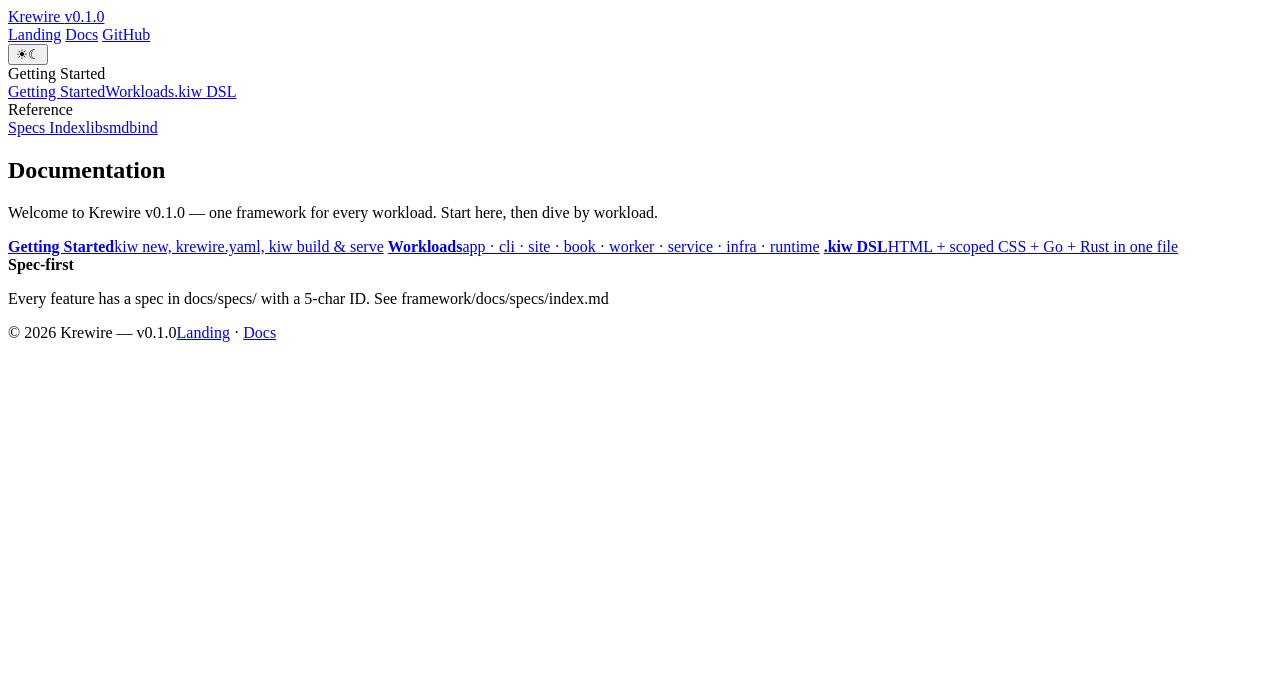
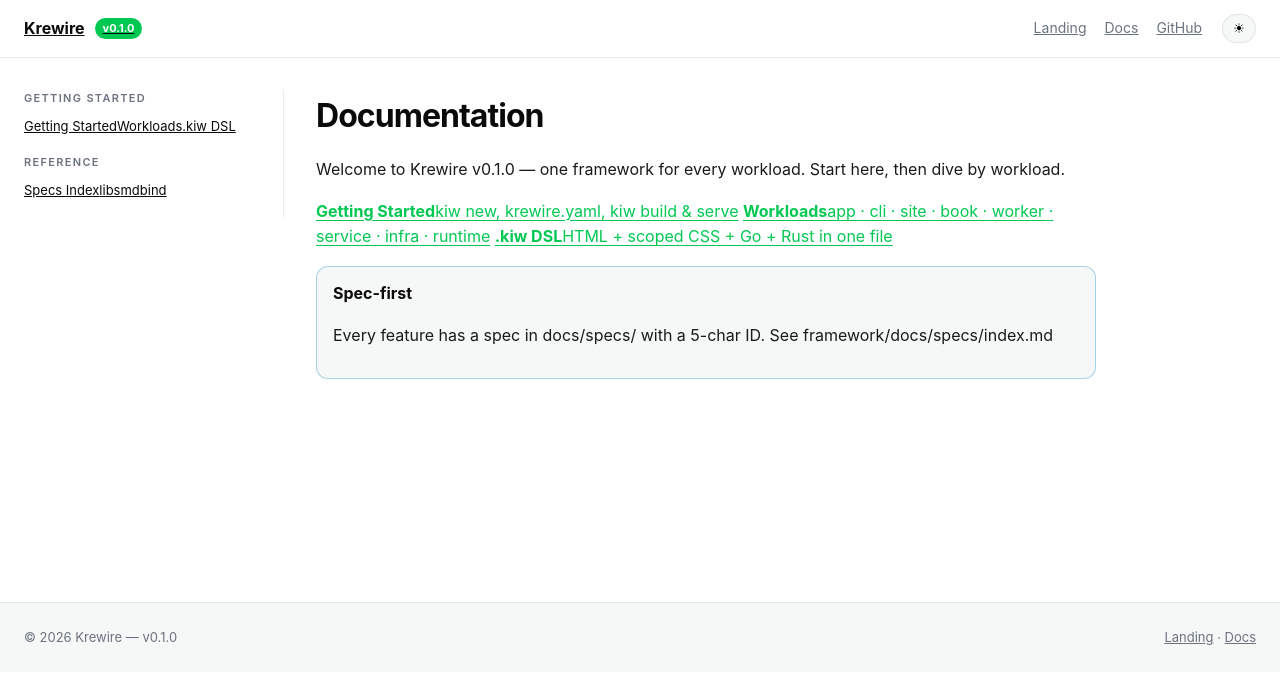
Before and after one commit to krewire/krewire, a plain HTML site: page site/docs.html in a window 1280 px wide. Drawn offline with Linux system fonts and the light colour scheme.

Commit message:
site: rebuild with stylesheet links for styled landing
- Base and Docs layouts now link /assets/style.css and theme.css
- site/index.html now includes stylesheet links, fixes plain site

```diff
--- a/site/docs.html
+++ b/site/docs.html
@@ -4,6 +4,8 @@
   <meta name="color-scheme" content="light dark"/>
   <title>Documentation — Krewire — Krewire</title>
   <link rel="icon" href="/favicon.svg" type="image/svg+xml"/>
+  <link rel="stylesheet" href="/assets/style.css"/>
+  <link rel="stylesheet" href="/assets/theme.css"/>
 
 </head>
 <body>
--- a/site/docs/dsl.html
+++ b/site/docs/dsl.html
@@ -4,6 +4,8 @@
   <meta name="color-scheme" content="light dark"/>
   <title>.kiw DSL — Krewire</title>
   <link rel="icon" href="/favicon.svg" type="image/svg+xml"/>
+  <link rel="stylesheet" href="/assets/style.css"/>
+  <link rel="stylesheet" href="/assets/theme.css"/>
 
 </head>
 <body>
```
Also changed, not shown: site/docs/getting-started.html (+2 -0 lines), site/docs/workloads.html (+2 -0 lines), site/index.html (+2 -0 lines).
